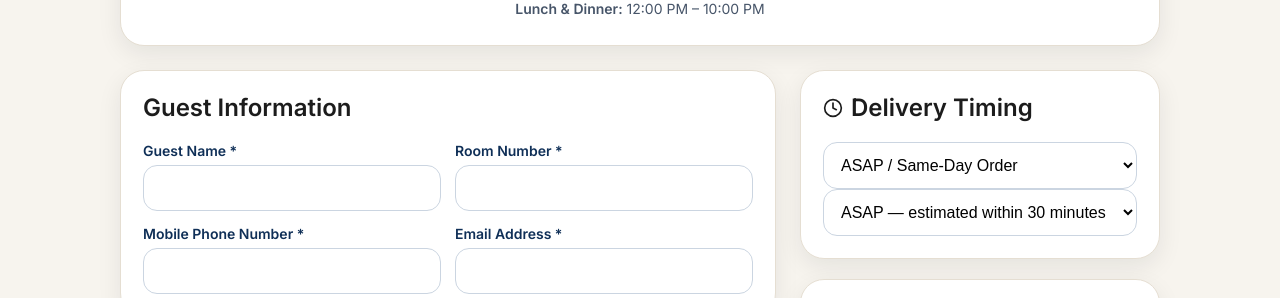
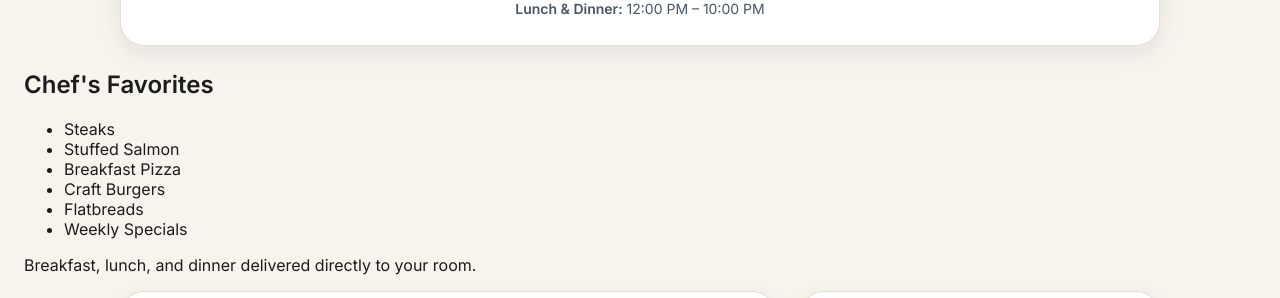
Before and after one commit to craft309/four-points-in-room-dining, a React (Vite) app: page / in a window 1280 px wide. Shown: the part 502-800 px from the top of the page. Built offline with nearby package versions, Linux system fonts and the light colour scheme.

Commit message:
Update App.jsx

```diff
--- a/src/App.jsx
+++ b/src/App.jsx
@@ -294,7 +294,24 @@ if (submitted) {
     <strong>Lunch & Dinner:</strong> 12:00 PM – 10:00 PM
   </div>
 </header>
+<section className="favorites-card">
+  <h2>Chef&apos;s Favorites</h2>
 
+  <div className="favorites-divider"></div>
+
+  <ul>
+    <li>Steaks</li>
+    <li>Stuffed Salmon</li>
+    <li>Breakfast Pizza</li>
+    <li>Craft Burgers</li>
+    <li>Flatbreads</li>
+    <li>Weekly Specials</li>
+  </ul>
+
+  <p>
+    Breakfast, lunch, and dinner delivered directly to your room.
+  </p>
+</section>
       <form onSubmit={handleSubmit} className="layout">
         <main>
           <section className="card">
```
